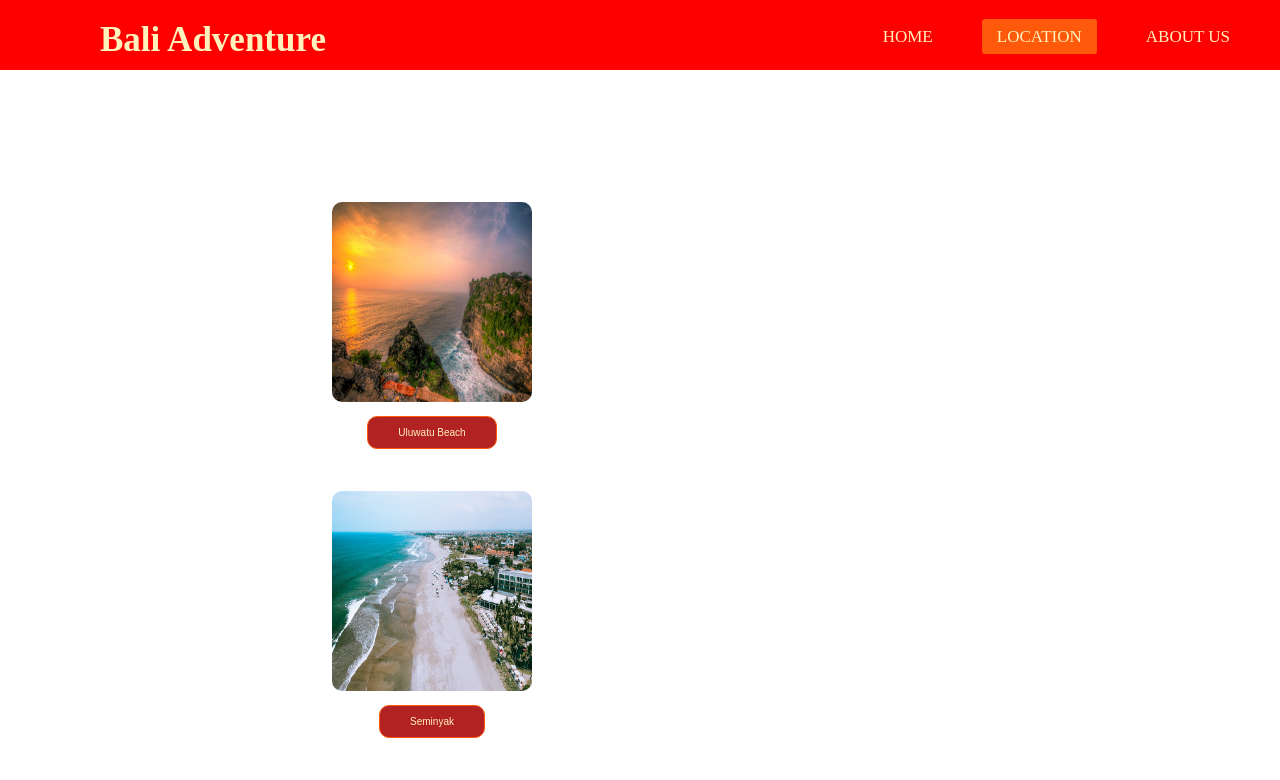
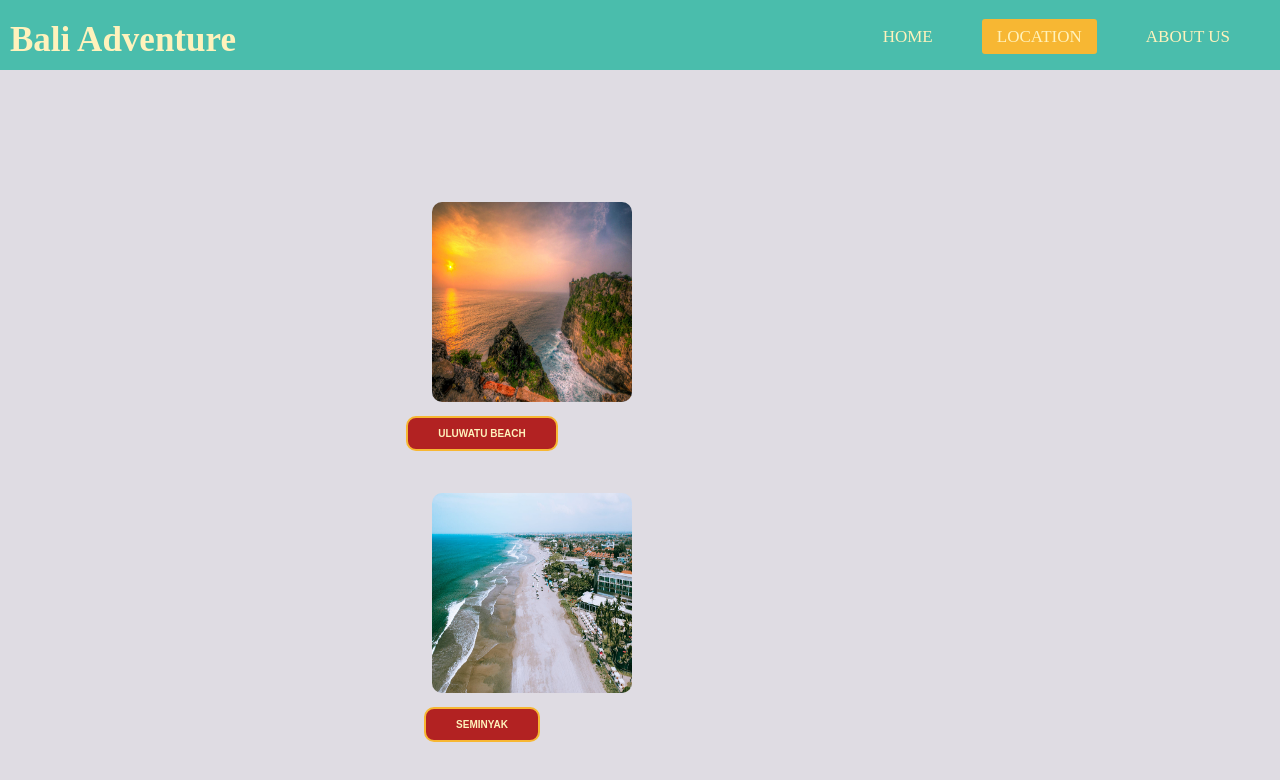
Before and after one commit to alhadiiap/UTS-WEBDAS, a plain HTML site: page index1.html in a window 1280 px wide. Drawn offline with Linux system fonts and the light colour scheme.

Commit message:
Update style1.css

```diff
--- a/style1.css
+++ b/style1.css
@@ -9,20 +9,22 @@
 body
 {
     font-family:  montserrat;
+    background-color:#dfdce3;
 }
 nav{
-    background-color: #f00;
+    background-color: #4abdac;
     height: 70px;
     width: 100%;
 }
-label.logo{
+label{
     color: #fff2bc;
     font-size: 35px;
     line-height: 80px;
-    padding: 0 100px;
+    padding: 0 10px;
     font-weight: bold;
     margin: -5px 0px;
 }
+
 nav ul{
     float: right;
     margin-right: 20px;
@@ -39,10 +41,15 @@ nav ul li a{
     text-transform: uppercase;
     padding: 8px 15px;
     border-radius: 3px;
+    transition: 0.5s;
 }
-a.active,a:hover{
-    background: #ff5a0b;
+a.active{
+    background: #f7b733;
 }
+a:hover{
+    background-color: #fc4a1a;
+}
+
 table{
     width: 200px;
     height: 200px;
@@ -55,9 +62,10 @@ table{
     width: 200px;
     height: 200px;
     border-radius: 10px;
+    margin-left: 100px;
 }
 .btn1{
-    border: 1px solid #ff5a0b;
+    border: 2px solid #f7b733;
     background: firebrick;
     border-radius: 10px;
     padding: 10px 30px;
@@ -65,8 +73,12 @@ table{
     cursor: pointer;
     margin: 10px;
     color: #fff2bc;
+    transition: 1s;
+    font-weight: bolder;
+    text-transform: uppercase;
 }
 .btn1:hover{
+    background: #f7b733;
     animation: uluwatu 2s ease forwards;
 }
 
@@ -76,7 +88,7 @@ table{
 }
 
 .btn2{
-    border: 1px solid #ff5a0b;
+    border: 2px solid #f7b733;
     background: firebrick;
     border-radius: 10px;
     padding: 10px 30px;
@@ -84,9 +96,13 @@ table{
     cursor: pointer;
     margin: 10px;
     color: #fff2bc;
+    transition: 1s;
+    font-weight: bolder;
+    text-transform: uppercase;
 
 }
 .btn2:hover{
+    background: #f7b733;
     animation: uluwatu 2s ease forwards;
 
 }
```
